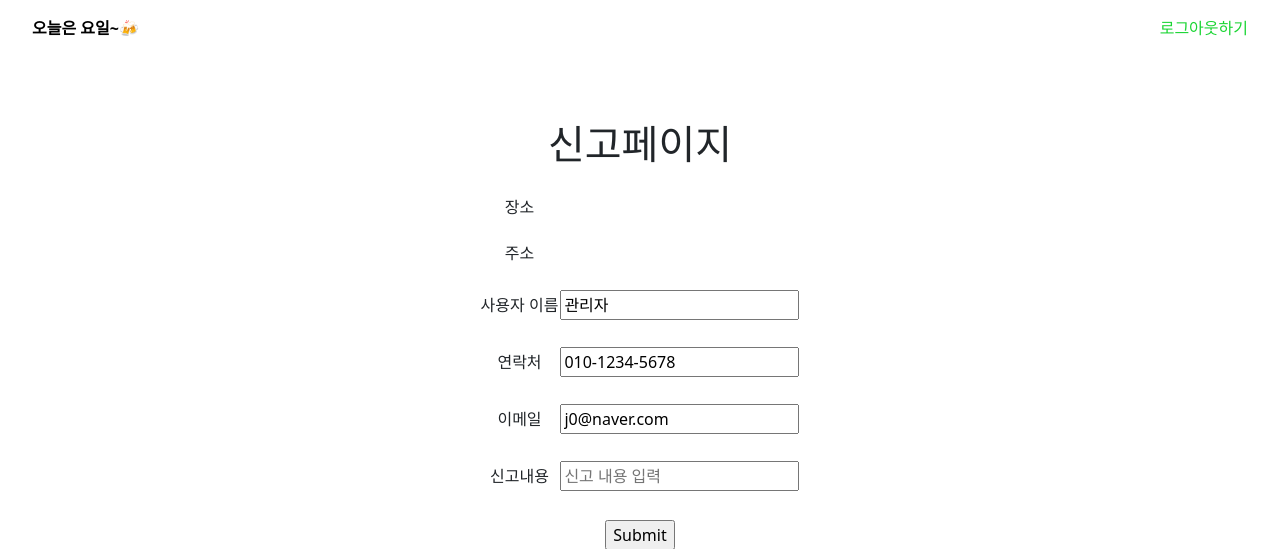
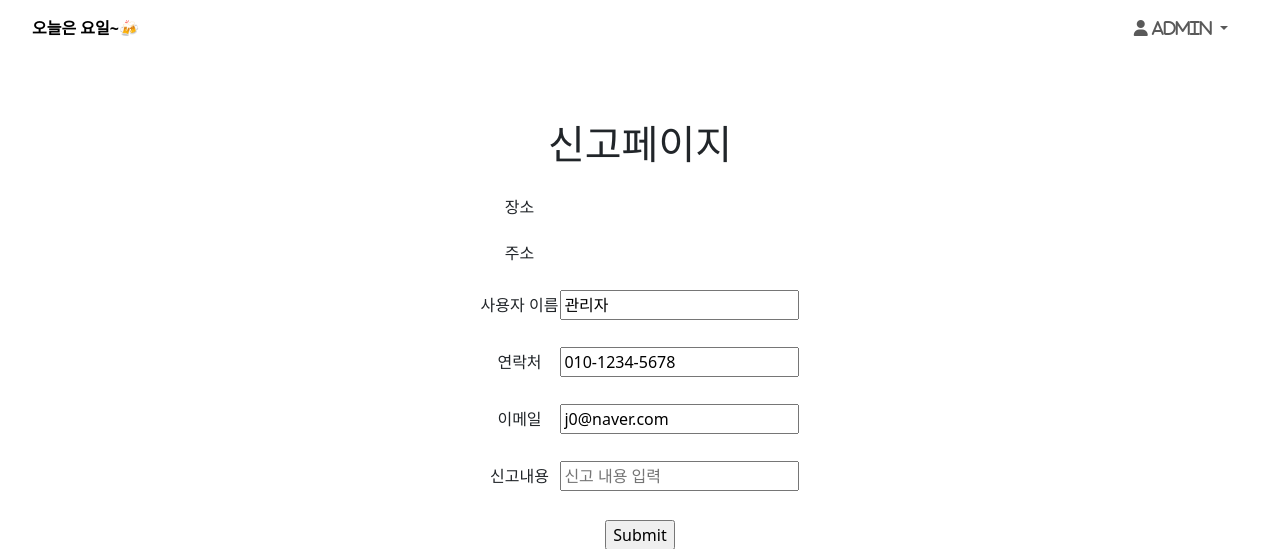
Before and after one commit to JaeY0ung/SimYaSikDang, a Flask app: page /singo in a window 1280 px wide. Shown: the top 549 px of the page. Run offline with Flask 3, Linux system fonts and the light colour scheme; a user stored in the database is signed in; data comes from the database, SQL or seed files in the repository; some libraries are stand-ins or nearby versions.

Commit message:
add: 로그인 이후 프로필 이미지 클릭시 나오는 탭에 회원정보수정, 회원탈퇴 버튼 추가

```diff
--- a/templates/components/logout_div.html
+++ b/templates/components/logout_div.html
@@ -1,3 +1,24 @@
-<div>
-    <a href="{{ url_for('auth.logout') }}">로그아웃하기</a>
+<div class="d-flex justify-content-between" style="height: 1.5rem;">
+    <nav class="navbar navbar-expand-lg">
+        <div class="container-fluid">
+            <button class="navbar-toggler" type="button" data-bs-toggle="collapse" data-bs-target="#navbarNavDropdown" aria-controls="navbarNavDropdown" aria-expanded="false" aria-label="Toggle navigation">
+                <span class="navbar-toggler-icon"></span>
+            </button>
+            <div class="collapse navbar-collapse" id="navbarNavDropdown">
+                <ul class="navbar-nav">
+                <li class="nav-item dropdown">
+                    <a class="nav-link dropdown-toggle" href="#" role="button" data-bs-toggle="dropdown" aria-expanded="false">
+                        <i class="fa-sharp fa-solid fa-user"> {{ current_user.nickname }}</i>
+                    </a>
+                    <ul class="dropdown-menu">
+                    <li><a class="dropdown-item" href="{{ url_for('auth.user_info') }}">내 회원 정보</a></li>
+                    <li><a class="dropdown-item" href="{{ url_for('auth.withdraw') }}">회원 탈퇴</a></li>
+                    <li><hr class="dropdown-divider"></li>
+                    <li><a class="dropdown-item" href="{{ url_for('auth.logout') }}">로그아웃하기</a></li>
+                    </ul>
+                </li>
+                </ul>
+            </div>
+        </div>
+    </nav>
 </div>
```
